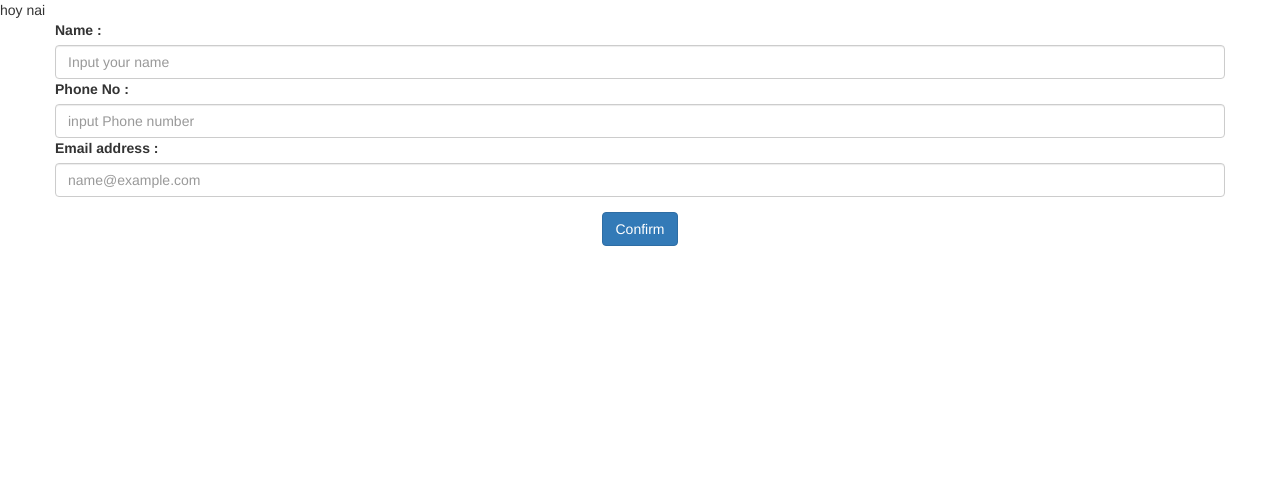
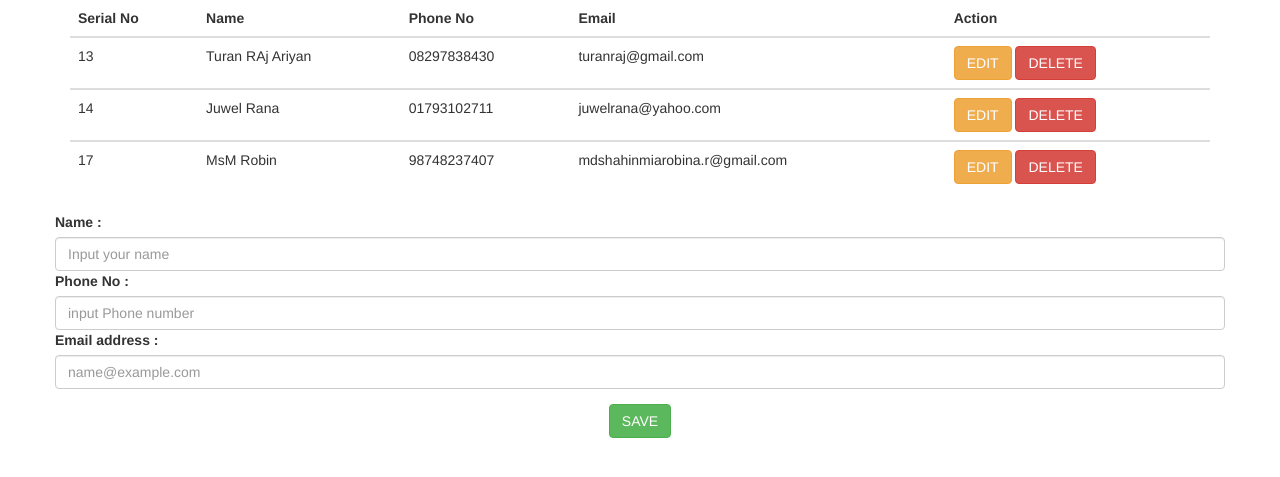
Before and after one commit to robinNcode/CRUD, a PHP site: page /index.php in a window 1280 px wide. Shown: the top 477 px of the page. Run offline with PHP 8.4, Linux system fonts and the light colour scheme; data comes from the database, SQL or seed files in the repository; both versions use the stored data as it was after the commit.

Commit message:
crud done

```diff
--- a/index.php
+++ b/index.php
@@ -17,19 +17,71 @@
 
 <body>
 	<?php require_once 'proccess.php'; ?>
+
+  <!-- Sesssion Messege -->
+
+  <?php if(isset($_SESSION['messege'])): ?>
+
+  <div class="alert alert-<?=$_SESSION['msg_type'] ?>">
+      <?php
+        echo "<center><marquee><h3>".$_SESSION['messege']."</h3></marquee></center>";
+        unset ($_SESSION['messege']);
+        ?>
+  </div>
+  <?php endif; ?>
+
+
   <?php
-    $conn = new mysqli('localhost', 'root','', 'robin')or
-              die("Connection failed: " . $conn->connect_error);
+    $conn = new mysqli('localhost', 'root','', 'robin')or die("Connection failed: " . $conn->connect_error);
+    $show = $conn->query("SELECT * FROM info") or die ("Failed ". $conn->error);
+
+    $show->fetch_assoc();
+  ?>
+<!--Result Table -->
+  <div class="container">
+    <table class="table table-hover">
+  <thead>
+    <tr>
+      <th scope="col">Serial No</th>
+      <th scope="col">Name</th>
+      <th scope="col">Phone No</th>
+      <th scope="col">Email</th>
+      <th scope="col" colspan="2">Action</th>
+    </tr>
+  </thead>
+
+<?php while ($row=$show->fetch_assoc()): ?>
+  <tbody>
+    <tr>
+      <td><?php echo $row['id']; ?> </td>
+      <td><?php echo $row['Name']; ?> </td>
+      <td><?php echo $row['Phone']; ?> </td>
+      <td><?php echo $row['Email']; ?> </td>
+      <td>
+        <a href="index.php?edit=<?php echo $row['id']; ?>" class="btn btn-warning">EDIT </a>
+        <a href="proccess.php?delete=<?php echo $row['id']; ?>" class="btn btn-danger">DELETE</a>
+       </td>
+
+    </tr>
+    <?php endwhile; ?>
+  </tbody>
+</table>
+</div>
+  <?php
 
   ?>
+
+
+  <!-- Form -->
 	<form action="proccess.php" method="POST" class="">
+    <input type="hidden" name ="id" value ="<?= $id ?>">
   	<div class="form-group container" >
   		<div class="row">
   			<div class="col-3">
   				<label for="name">Name :</label>
   			</div>
   			<div class="col-5">
-  				<input class="form-control" id="name" name="naam" type="text" placeholder="Input your name">
+  				<input class="form-control" id="name" value="<?= $name; ?>" name="naam" type="text" placeholder="Input your name">
   			</div>
   		</div>
   		<div class="row">
@@ -37,7 +89,7 @@
   				<label for="Phone">Phone No :</label>
   			</div>
   			<div class="col-5">
-  				<input class="form-control" id="Phone" name="ph" type="text" placeholder="input Phone number">
+  				<input class="form-control" id="Phone" value="<?= $phone; ?>" name="ph" type="text" placeholder="input Phone number">
   			</div>
   		</div>
   		<div class="row">
@@ -45,14 +97,18 @@
     			<label for="exampleFormControlInput1">Email address :</label>
     		</div>
     	    <div class="col-5">
-    			<input type="email" class="form-control" id="exampleFormControlInput1" name="email" placeholder="name@example.com">
+    			<input type="email" class="form-control" value="<?= $email; ?>" id="exampleFormControlInput1" name="email" placeholder="name@example.com">
     		</div>
     	</div>
 
   	</div>
   	<div style="">
   		<center>
-		<button type="submit" name="save" class="btn btn-primary mb-2">Confirm</button>
+        <?php if ($update == true): ?>
+		     <button type="submit" name="update" class="btn btn-primary mb-2">UPDATE</button>
+        <?php else: ?>
+          <button type="submit" name="save" class="btn btn-success mb-2">SAVE</button>
+        <?php endif; ?>
 	    </center>
 	</div>
 </form>
--- a/proccess.php
+++ b/proccess.php
@@ -12,16 +12,64 @@ if ($conn->connect_error) {
     die("Connection failed: " . $conn->connect_error);
 }
 
+session_start();
+    $update = false;
+    $id = 0;
+    $name = '';
+ 	$phone = '';
+ 	$email = '';
  if (isset($_POST['save'])){
 
  	$name = $_POST['naam'];
  	$phone = $_POST['ph'];
  	$email = $_POST['email'];
 
- 	$conn-> query("INSERT INTO info(Name,phone,Email) VALUES('$name','$phone','$email')")or
- 			die("Connection failed: " . $conn->connect_error);
+ 	$conn-> query("INSERT INTO info(Name,phone,Email) VALUES('$name','$phone','$email')")or die("Connection failed: " . $conn->connect_error);
+
+ 	$_SESSION ['messege'] = "Information has been Saved!";
+ 	$_SESSION ['msg_type'] = "success";
+ 	header("location: index.php");
 
  }
 
- else echo "hoy nai";
+ if (isset($_GET['delete'])){
+
+ 	$id = $_GET['delete'];
+
+ 	$conn->query("DELETE FROM info WHERE id=$id")or die("Deletion failed: " .$conn->connect_error);
+
+ 	$_SESSION ['messege'] = "Information has been removed!";
+ 	$_SESSION ['msg_type'] = "danger";
+ 	header("location: index.php");
+ }
+
+ if (isset($_GET['edit'])){
+ 	$id =$_GET['edit'];
+ 	$update = true;
+ 	$result = $conn->query("SELECT * FROM info WHERE id =$id") or die ("Failed ". $conn->error);
+ 	if(count($result==true)){
+ 		$row=$result->fetch_array();
+ 		 	$name = $row['Name'];
+ 			$phone = $row['Phone'];
+ 			$email = $row['Email'];
+ 	}
+ }
+
+if (isset($_POST['update'])){
+
+    $id=$_POST['id'];
+ 	$name = $_POST['naam'];
+ 	$phone = $_POST['ph'];
+ 	$email = $_POST['email'];
+
+ 	$conn-> query("UPDATE info SET Name='$name',Phone='$phone',Email='$email' WHERE id=$id")or die("Connection failed: " . $conn->connect_error);
+
+ 	$_SESSION ['messege'] = "Information has been Updated!";
+ 	$_SESSION ['msg_type'] = "info";
+ 	header("location: index.php");
+
+ }
+
+
+
  ?>
```
Also changed, not shown: database/info.sql (added, +71 -0 lines).
